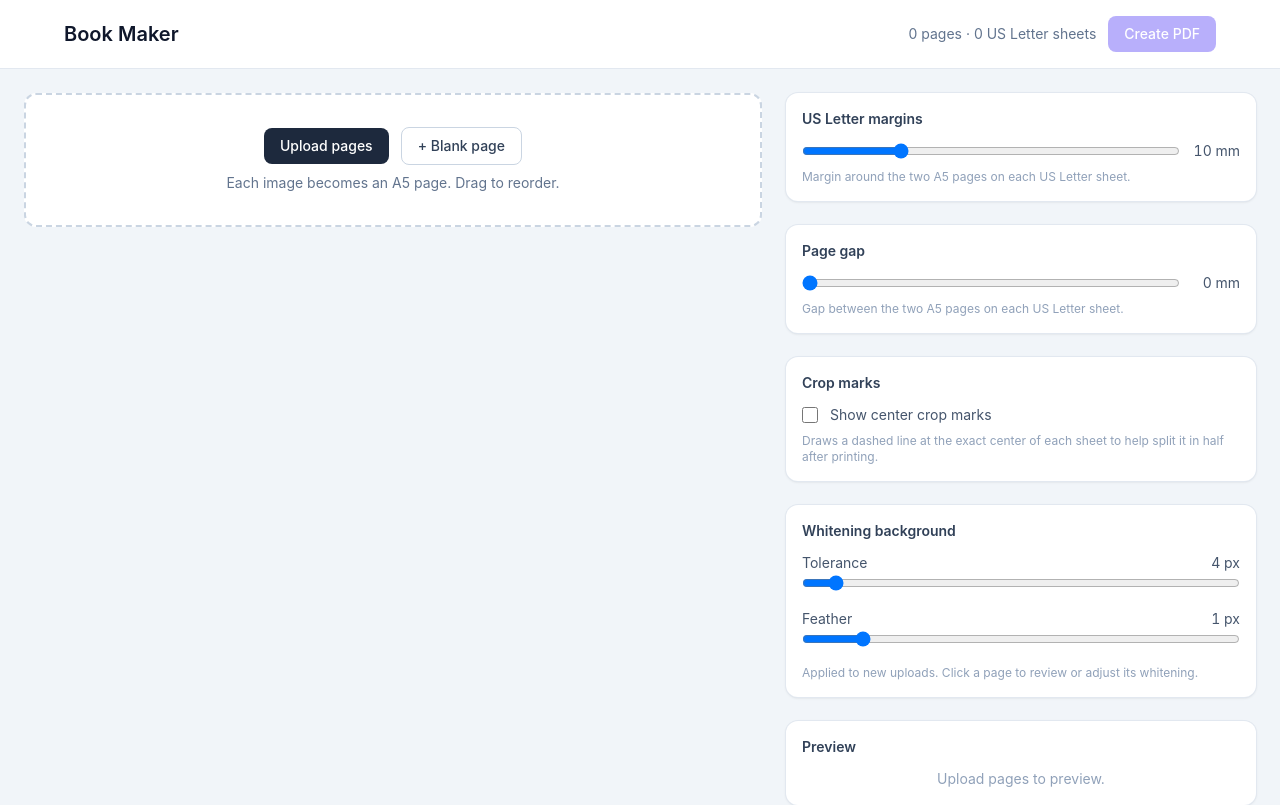
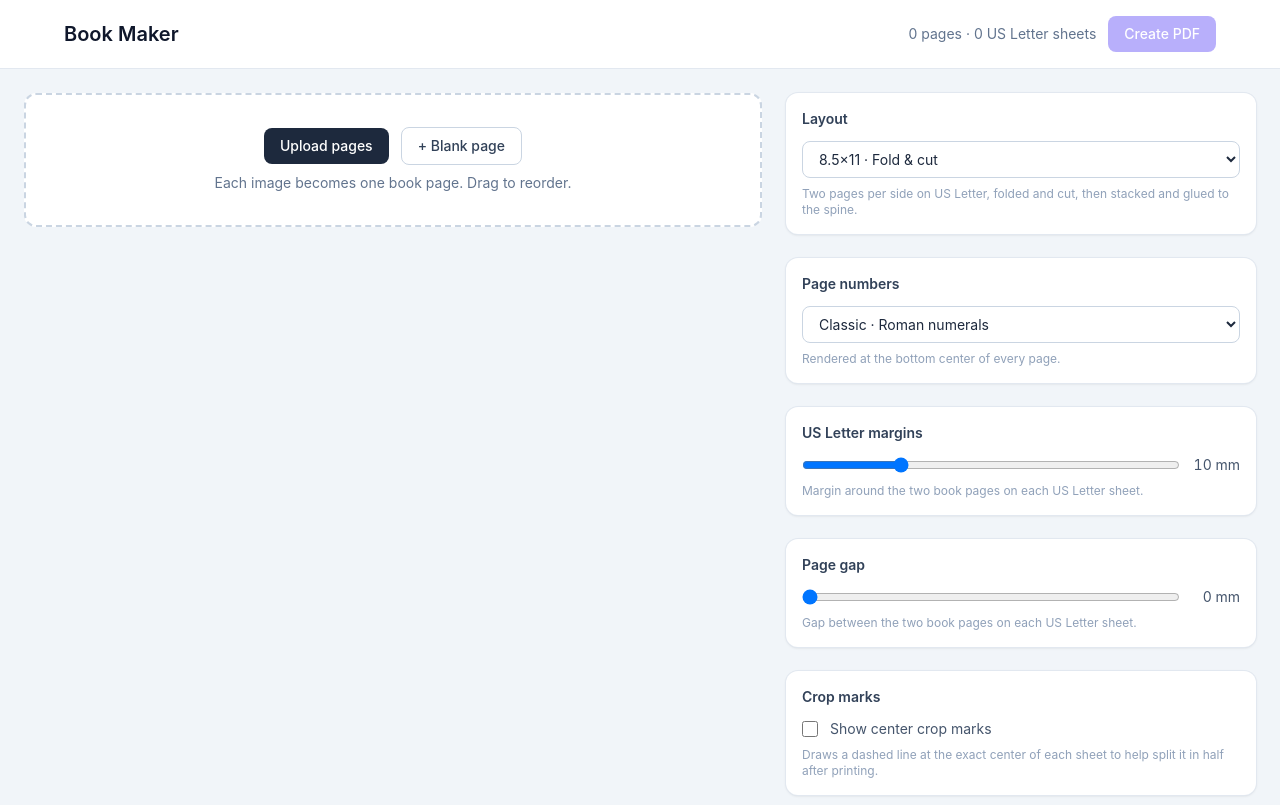
Before and after one commit to AntonLapshin/book, a React (Vite) app: page / in a window 1280 px wide. Shown: the top 805 px of the page. Built offline with nearby package versions, Linux system fonts and the light colour scheme.

Commit message:
Implement Page numbers

```diff
--- a/src/App.jsx
+++ b/src/App.jsx
@@ -1,6 +1,10 @@
 import { useState, useRef, useCallback, useEffect, useLayoutEffect } from 'react'
 import { jsPDF } from 'jspdf'
 import { whitenBackground } from './whiten'
+import { LAYOUTS, getLayout, buildSheets } from './layout'
+import { NUMBER_STYLES } from './numbering'
+import PageNumber from './PageNumber'
+import { pageNumberToDataUrl } from './renderNumber'
 import './index.css'
 
 const LETTER_W = 279
@@ -84,9 +88,10 @@ function useImageSize(src) {
   return size
 }
 
-function SheetPreview({ left, right, margin, gap, cropMarks, sheetIndex, totalSheets }) {
-  const leftSize = useImageSize(left && !left.blank ? left.url : null)
-  const rightSize = useImageSize(right && !right.blank ? right.url : null)
+function SheetPreview({ sheetNumber, side, slots, margin, gap, cropMarks, numberStyle }) {
+  const [leftSlot, rightSlot] = slots
+  const leftSize = useImageSize(leftSlot.page && !leftSlot.page.blank ? leftSlot.page.url : null)
+  const rightSize = useImageSize(rightSlot.page && !rightSlot.page.blank ? rightSlot.page.url : null)
 
   const sheetW = 560
   const sheetH = (LETTER_H / LETTER_W) * sheetW
@@ -99,7 +104,8 @@ function SheetPreview({ left, right, margin, gap, cropMarks, sheetIndex, totalSh
   const leftX = marginPx
   const rightX = marginPx + halfW + gapPx
 
-  const renderPage = (page, size, x) => {
+  const renderPage = (slot, size, x) => {
+    const { page, number } = slot
     if (!page || page.blank) {
       return (
         <div
@@ -131,6 +137,9 @@ function SheetPreview({ left, right, margin, gap, cropMarks, sheetIndex, totalSh
         <span className="absolute bottom-0.5 left-0.5 rounded bg-slate-900/70 px-1 py-0.5 text-[10px] leading-none text-white">
           {Math.round((dw / pxPerMm) * 10) / 10} × {Math.round((dh / pxPerMm) * 10) / 10} mm
         </span>
+        <div className="pointer-events-none absolute bottom-1 left-1/2 -translate-x-1/2">
+          <PageNumber number={number} style={numberStyle} width={Math.round(halfW * 0.5)} />
+        </div>
       </div>
     )
   }
@@ -138,15 +147,15 @@ function SheetPreview({ left, right, margin, gap, cropMarks, sheetIndex, totalSh
   return (
     <div className="rounded-lg bg-slate-900 p-3">
       <p className="mb-2 text-center text-xs text-slate-400">
-        Sheet {sheetIndex + 1} of {totalSheets} · {LETTER_W} × {LETTER_H} mm
+        Sheet {sheetNumber} · Side {side} · {LETTER_W} × {LETTER_H} mm
       </p>
       <ScaleWrapper className="mx-auto h-48 w-full">
         <div
           className="relative overflow-hidden rounded bg-slate-200 shadow-lg"
           style={{ width: `${sheetW}px`, height: `${sheetH}px` }}
         >
-          {renderPage(left, leftSize, leftX)}
-          {renderPage(right, rightSize, rightX)}
+          {renderPage(leftSlot, leftSize, leftX)}
+          {renderPage(rightSlot, rightSize, rightX)}
           {cropMarks && (
             <div
               className="absolute border-l-2 border-dashed border-slate-500"
@@ -291,7 +300,13 @@ export default function App() {
   const [whitenTolerance, setWhitenTolerance] = useState(DEFAULT_TOLERANCE)
   const [whitenFeather, setWhitenFeather] = useState(DEFAULT_FEATHER)
   const [dialogPage, setDialogPage] = useState(null)
+  const [layoutId, setLayoutId] = useState('default')
+  const [numberStyle, setNumberStyle] = useState(() => getLayout('default').pageNumber.style)
   const fileInputRef = useRef(null)
+
+  const layout = getLayout(layoutId)
+  const sheets = buildSheets(pages, layout)
+  const visibleSheets = sheets.filter((s) => s.slots.some((slot) => slot.page && !slot.page.blank))
 
   const addFiles = useCallback(async (files) => {
     const list = Array.from(files)
@@ -400,7 +415,8 @@ export default function App() {
       doc.addImage(img, 'JPEG', x + ix, y + iy, dw, dh, undefined, 'FAST')
     }
 
-    const placePage = (page, x, y, w, h) => {
+    const placePage = (slot, x, y, w, h) => {
+      const { page } = slot
       if (!page || page.blank) return
       placeImage(imgMap.get(page.id), x, y, w, h)
     }
@@ -409,14 +425,40 @@ export default function App() {
     const images = await Promise.all(imagePages.map((p) => loadImage(p.url)))
     const imgMap = new Map(imagePages.map((p, i) => [p.id, images[i]]))
 
-    let sheet = 0
-    const sheetCount = Math.ceil(pages.length / 2)
-    for (let i = 0; i < sheetCount; i++) {
-      if (sheet > 0) doc.addPage('letter', 'landscape')
-      const left = pages[i * 2]
-      const right = pages[i * 2 + 1]
-      placePage(left, margin, margin, halfW, usableH)
-      placePage(right, margin + halfW + gap, margin, halfW, usableH)
+    const numberCache = new Map()
+    const getNumberImage = async (number) => {
+      if (number == null) return null
+      const key = `${numberStyle}:${number}`
+      if (!numberCache.has(key)) {
+        numberCache.set(key, await pageNumberToDataUrl({ number, style: numberStyle }))
+      }
+      return numberCache.get(key)
+    }
+
+    const placeNumber = async (slot, x, y, w, h) => {
+      const { number } = slot
+      if (number == null) return
+      const dataUrl = await getNumberImage(number)
+      if (!dataUrl) return
+      const numW = Math.min(w * 0.5, 60)
+      const numH = (numW * 56) / 240
+      const nx = x + (w - numW) / 2
+      const ny = y + h - numH - 2
+      doc.addImage(dataUrl, 'PNG', nx, ny, numW, numH, undefined, 'FAST')
+    }
+
+    const layout = getLayout(layoutId)
+    const sheets = buildSheets(pages, layout)
+    const visibleSheets = sheets.filter((s) => s.slots.some((slot) => slot.page && !slot.page.blank))
+
+    let pageIndex = 0
+    for (const sheet of visibleSheets) {
+      if (pageIndex > 0) doc.addPage('letter', 'landscape')
+      const [leftSlot, rightSlot] = sheet.slots
+      placePage(leftSlot, margin, margin, halfW, usableH)
+      placePage(rightSlot, margin + halfW + gap, margin, halfW, usableH)
+      await placeNumber(leftSlot, margin, margin, halfW, usableH)
+      await placeNumber(rightSlot, margin + halfW + gap, margin, halfW, usableH)
       if (cropMarks) {
         doc.setDrawColor(0)
         doc.setLineWidth(0.2)
@@ -424,13 +466,11 @@ export default function App() {
         doc.line(LETTER_W / 2, margin, LETTER_W / 2, LETTER_H - margin)
         doc.setLineDashPattern([], 0)
       }
-      sheet++
+      pageIndex++
     }
 
     doc.save('book.pdf')
-  }, [pages, gap, margin, cropMarks])
-
-  const totalSheets = Math.ceil(pages.length / 2)
+  }, [pages, gap, margin, cropMarks, numberStyle, layoutId])
 
   return (
     <div className="min-h-screen bg-slate-100 text-slate-900">
@@ -439,7 +479,8 @@ export default function App() {
           <h1 className="text-xl font-semibold">Book Maker</h1>
           <div className="flex items-center gap-3">
             <span className="text-sm text-slate-500">
-              {pages.length} page{pages.length === 1 ? '' : 's'} · {totalSheets} US Letter sheet{totalSheets === 1 ? '' : 's'}
+              {pages.length} page{pages.length === 1 ? '' : 's'} · {visibleSheets.length} US Letter sheet
+              {visibleSheets.length === 1 ? '' : 's'}
             </span>
             <button
               onClick={createPdf}
@@ -481,7 +522,7 @@ export default function App() {
               </button>
             </div>
             <p className="mt-2 text-sm text-slate-500">
-              Each image becomes an A5 page. Drag to reorder.
+              Each image becomes one book page. Drag to reorder.
             </p>
           </div>
 
@@ -551,6 +592,40 @@ export default function App() {
 
         <aside className="space-y-6">
           <section className="rounded-xl bg-white p-4 shadow-sm ring-1 ring-slate-200">
+            <h2 className="mb-3 text-sm font-semibold text-slate-700">Layout</h2>
+            <select
+              value={layoutId}
+              onChange={(e) => setLayoutId(e.target.value)}
+              className="w-full rounded-lg border border-slate-300 bg-white px-3 py-2 text-sm text-slate-800"
+            >
+              {LAYOUTS.map((l) => (
+                <option key={l.id} value={l.id}>
+                  {l.name}
+                </option>
+              ))}
+            </select>
+            <p className="mt-2 text-xs text-slate-400">{layout.description}</p>
+          </section>
+
+          <section className="rounded-xl bg-white p-4 shadow-sm ring-1 ring-slate-200">
+            <h2 className="mb-3 text-sm font-semibold text-slate-700">Page numbers</h2>
+            <select
+              value={numberStyle}
+              onChange={(e) => setNumberStyle(e.target.value)}
+              className="w-full rounded-lg border border-slate-300 bg-white px-3 py-2 text-sm text-slate-800"
+            >
+              {NUMBER_STYLES.map((s) => (
+                <option key={s.id} value={s.id}>
+                  {s.label}
+                </option>
+              ))}
+            </select>
+            <p className="mt-2 text-xs text-slate-400">
+              Rendered at the bottom center of every page.
+            </p>
+          </section>
+
+          <section className="rounded-xl bg-white p-4 shadow-sm ring-1 ring-slate-200">
             <h2 className="mb-3 text-sm font-semibold text-slate-700">US Letter margins</h2>
             <div className="flex items-center gap-3">
               <input
@@ -565,7 +640,7 @@ export default function App() {
               <span className="w-12 text-right text-sm tabular-nums text-slate-600">{margin} mm</span>
             </div>
             <p className="mt-2 text-xs text-slate-400">
-              Margin around the two A5 pages on each US Letter sheet.
+              Margin around the two book pages on each US Letter sheet.
             </p>
           </section>
 
@@ -584,7 +659,7 @@ export default function App() {
               <span className="w-12 text-right text-sm tabular-nums text-slate-600">{gap} mm</span>
             </div>
             <p className="mt-2 text-xs text-slate-400">
-              Gap between the two A5 pages on each US Letter sheet.
+              Gap between the two book pages on each US Letter sheet.
             </p>
           </section>
 
@@ -647,16 +722,16 @@ export default function App() {
           <section className="rounded-xl bg-white p-4 shadow-sm ring-1 ring-slate-200">
             <h2 className="mb-3 text-sm font-semibold text-slate-700">Preview</h2>
             <div className="space-y-3">
-              {Array.from({ length: totalSheets }, (_, i) => (
+              {visibleSheets.map((sheet) => (
                 <SheetPreview
-                  key={i}
-                  sheetIndex={i}
-                  totalSheets={totalSheets}
-                  left={pages[i * 2]}
-                  right={pages[i * 2 + 1]}
+                  key={`${sheet.sheetNumber}-${sheet.side}`}
+                  sheetNumber={sheet.sheetNumber}
+                  side={sheet.side}
+                  slots={sheet.slots}
                   margin={margin}
                   gap={gap}
                   cropMarks={cropMarks}
+                  numberStyle={numberStyle}
                 />
               ))}
               {pages.length === 0 && (
--- /dev/null
+++ b/src/PageNumber.jsx
@@ -0,0 +1,9 @@
+import { pageNumberSvg } from './pageNumberSvg'
+
+export default function PageNumber({ number, style, color, width = 120 }) {
+  if (number == null) return null
+  const height = Math.round((width * 56) / 240)
+  const svg = pageNumberSvg({ number, style, color, width, height })
+  if (!svg) return null
+  return <span dangerouslySetInnerHTML={{ __html: svg }} />
+}
--- /dev/null
+++ b/src/layout.js
@@ -0,0 +1,37 @@
+import layouts from './layouts.json'
+
+export const LAYOUTS = Object.values(layouts)
+
+export function getLayout(id) {
+  return layouts[id] ?? layouts.default
+}
+
+function makeBlank(index) {
+  return {
+    page: { id: `blank-${index}`, name: 'Blank page', url: null, blank: true },
+    number: null,
+  }
+}
+
+export function buildSheets(pages, layout) {
+  const { signatureSize, sides } = layout.imposition
+  const numbered = pages.map((page, i) => ({ page, number: i + 1 }))
+  const padded = [...numbered]
+  while (padded.length % signatureSize !== 0) {
+    padded.push(makeBlank(padded.length))
+  }
+  const sheets = []
+  let sheetNumber = 0
+  for (let g = 0; g < padded.length; g += signatureSize) {
+    sheetNumber++
+    const group = padded.slice(g, g + signatureSize)
+    for (const { side, slots } of sides) {
+      sheets.push({
+        sheetNumber,
+        side,
+        slots: slots.map((idx) => group[idx]),
+      })
+    }
+  }
+  return sheets
+}
--- /dev/null
+++ b/src/layouts.json
@@ -0,0 +1,25 @@
+{
+  "default": {
+    "id": "default",
+    "name": "8.5×11 · Fold & cut",
+    "description": "Two pages per side on US Letter, folded and cut, then stacked and glued to the spine.",
+    "paper": {
+      "widthMm": 279,
+      "heightMm": 216,
+      "orientation": "landscape"
+    },
+    "pagesPerSide": 2,
+    "imposition": {
+      "type": "signature",
+      "signatureSize": 4,
+      "sides": [
+        { "side": 1, "slots": [3, 0] },
+        { "side": 2, "slots": [1, 2] }
+      ]
+    },
+    "pageNumber": {
+      "position": "bottom-center",
+      "style": "classic"
+    }
+  }
+}
--- /dev/null
+++ b/src/numbering.js
@@ -0,0 +1,37 @@
+const RUNES = ['ᚠ', 'ᚢ', 'ᚦ', 'ᚨ', 'ᚱ', 'ᚲ', 'ᚷ', 'ᚹ', 'ᚺ', 'ᚾ']
+
+export const NUMBER_STYLES = [
+  { id: 'classic', label: 'Classic · Roman numerals' },
+  { id: 'ancient', label: 'Ancient · Dragon runes' },
+]
+
+export function romanize(n) {
+  if (n == null || n < 1) return ''
+  const table = [
+    [1000, 'M'], [900, 'CM'], [500, 'D'], [400, 'CD'],
+    [100, 'C'], [90, 'XC'], [50, 'L'], [40, 'XL'],
+    [10, 'X'], [9, 'IX'], [5, 'V'], [4, 'IV'], [1, 'I'],
+  ]
+  let out = ''
+  for (const [value, symbol] of table) {
+    while (n >= value) {
+      out += symbol
+      n -= value
+    }
+  }
+  return out
+}
+
+export function runicize(n) {
+  if (n == null || n < 1) return ''
+  return String(n)
+    .split('')
+    .map((digit) => RUNES[Number(digit)])
+    .join('')
+}
+
+export function formatPageNumber(n, style) {
+  if (n == null || n < 1) return ''
+  if (style === 'ancient') return runicize(n)
+  return romanize(n)
+}
```
Also changed, not shown: src/pageNumberSvg.js (added, +47 -0 lines), src/renderNumber.js (added, +20 -0 lines).
